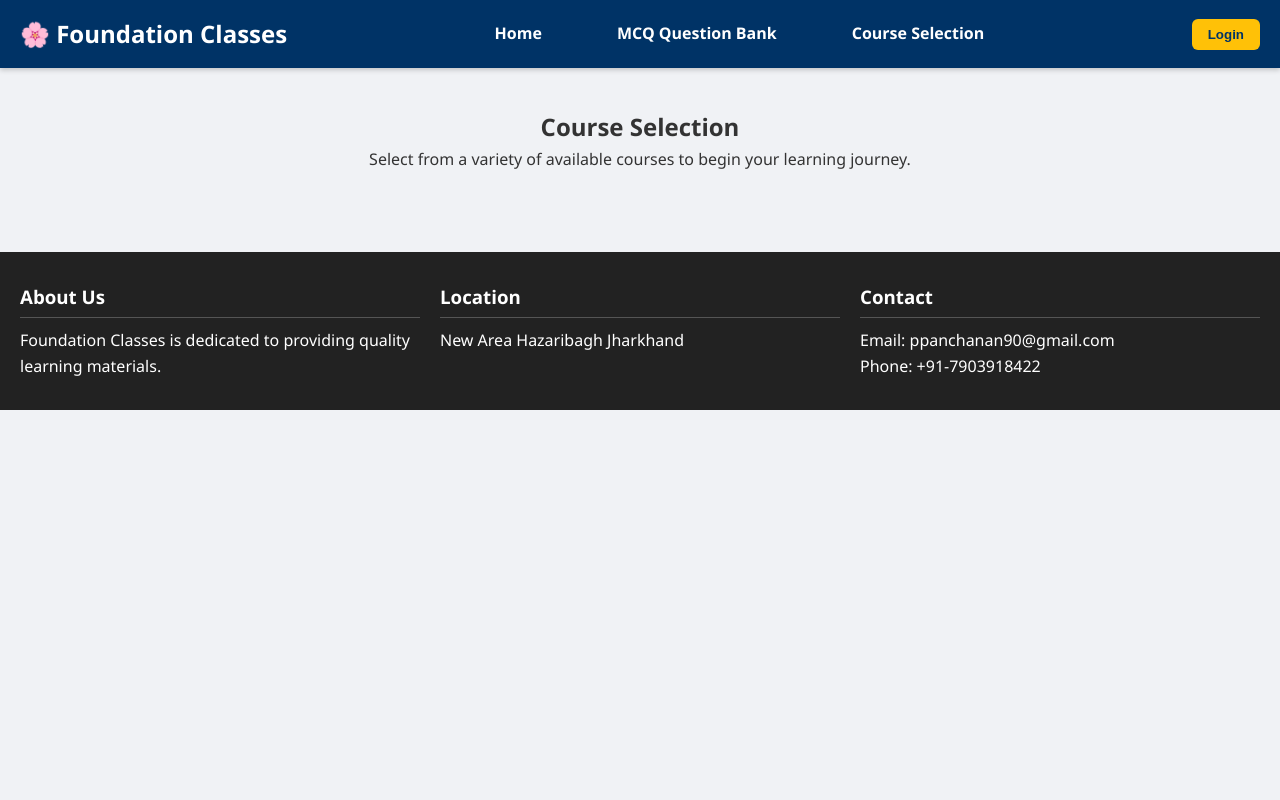
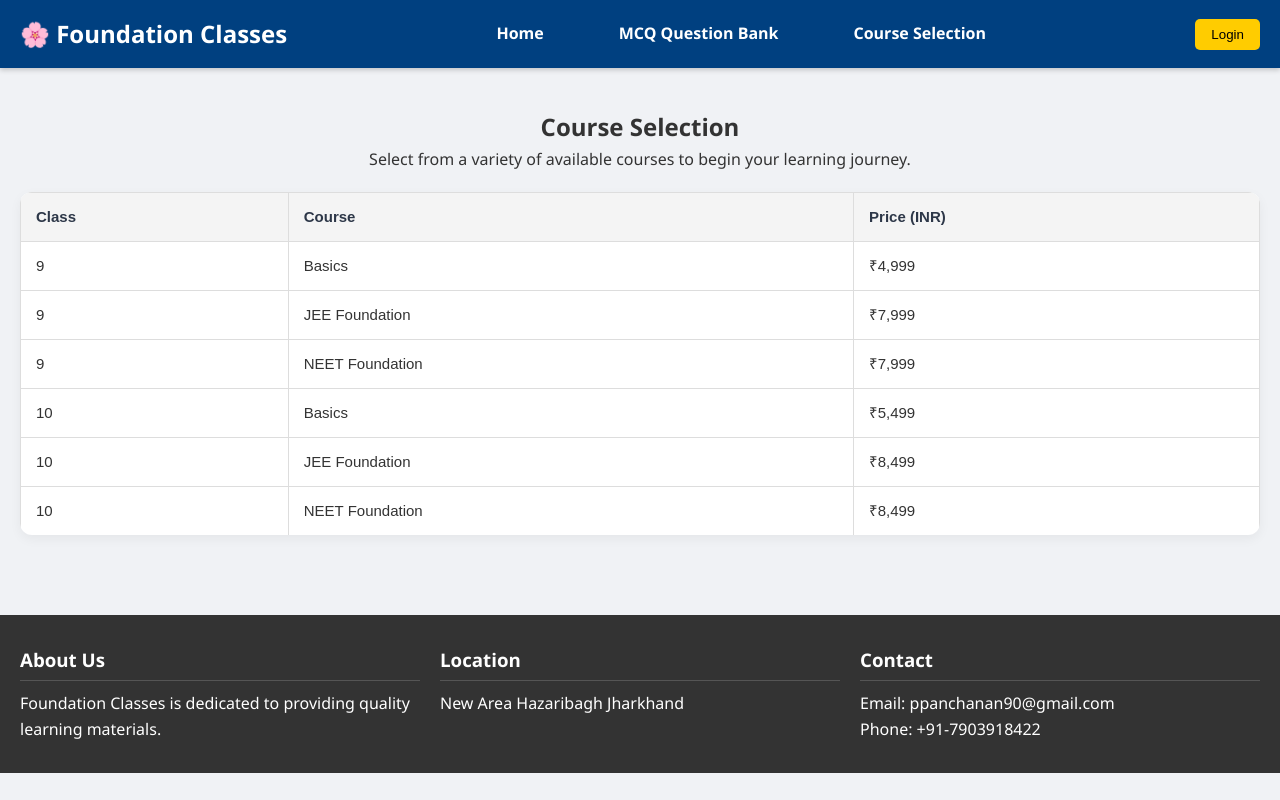
Before and after one commit to adityaprk3/foundation-classes, a plain HTML site: page courses.html in a window 1280 px wide. Drawn offline with Linux system fonts and the light colour scheme.

Commit message:
Updated  mcq page and course selection page
So basically i have updated the html css and added the links for the page along with price and course

```diff
--- a/courses.html
+++ b/courses.html
@@ -4,6 +4,29 @@
     <meta charset="UTF-8">
     <title>Course Selection</title>
     <link rel="stylesheet" href="style.css">
+    <style>
+        table {
+            width: 100%;
+            border-collapse: collapse;
+            margin-top: 20px;
+            font-family: Arial, sans-serif;
+        }
+
+        table th, table td {
+            padding: 12px 15px;
+            border: 1px solid #ddd;
+            text-align: left;
+        }
+
+        table th {
+            background-color: #f4f4f4;
+            font-weight: bold;
+        }
+
+        table tr:hover {
+            background-color: #f9f9f9;
+        }
+    </style>
 </head>
 <body>
 
@@ -27,7 +50,48 @@
     <main>
         <h2>Course Selection</h2>
         <p>Select from a variety of available courses to begin your learning journey.</p>
-        <!-- Add more content or course selection form here -->
+
+        <table>
+            <thead>
+                <tr>
+                    <th>Class</th>
+                    <th>Course</th>
+                    <th>Price (INR)</th>
+                </tr>
+            </thead>
+            <tbody>
+                <tr>
+                    <td>9</td>
+                    <td>Basics</td>
+                    <td>₹4,999</td>
+                </tr>
+                <tr>
+                    <td>9</td>
+                    <td>JEE Foundation</td>
+                    <td>₹7,999</td>
+                </tr>
+                <tr>
+                    <td>9</td>
+                    <td>NEET Foundation</td>
+                    <td>₹7,999</td>
+                </tr>
+                <tr>
+                    <td>10</td>
+                    <td>Basics</td>
+                    <td>₹5,499</td>
+                </tr>
+                <tr>
+                    <td>10</td>
+                    <td>JEE Foundation</td>
+                    <td>₹8,499</td>
+                </tr>
+                <tr>
+                    <td>10</td>
+                    <td>NEET Foundation</td>
+                    <td>₹8,499</td>
+                </tr>
+            </tbody>
+        </table>
     </main>
 
     <!-- Footer -->
--- a/style.css
+++ b/style.css
@@ -5,22 +5,16 @@
     box-sizing: border-box;
 }
 
-/* Base Styles */
 body {
-    font-family: 'Poppins', 'Segoe UI', Arial, sans-serif;
+    font-family: 'Segoe UI', Arial, sans-serif;
     background-color: #f0f2f5;
     color: #333;
     line-height: 1.6;
 }
 
-a {
-    text-decoration: none;
-    color: inherit;
-}
-
 /* Header */
 header {
-    background-color: #003366;
+    background-color: #004080;
     color: white;
     padding: 15px 20px;
     box-shadow: 0 2px 5px rgba(0,0,0,0.2);
@@ -34,7 +28,6 @@ header {
 
 .logo {
     font-size: 24px;
-    font-weight: bold;
 }
 
 .nav-links {
@@ -45,22 +38,20 @@ header {
 
 .nav-links a {
     color: white;
+    text-decoration: none;
     font-weight: bold;
-    transition: color 0.3s;
 }
 
 .nav-links a:hover {
     text-decoration: underline;
-    color: #ffc107;
 }
 
 .login-btn {
-    background-color: #ffc107;
-    color: #003366;
+    background-color: #ffcc00;
+    color: black;
     border: none;
     padding: 8px 16px;
-    border-radius: 6px;
-    font-weight: 600;
+    border-radius: 5px;
     cursor: pointer;
     transition: background-color 0.3s ease;
 }
@@ -106,12 +97,7 @@ main {
     margin: 0 auto 50px;
     max-width: 850px;
     box-shadow: 0 6px 25px rgba(0, 0, 0, 0.2);
-    transition: transform 0.3s ease, box-shadow 0.3s ease;
-}
-
-.what-we-offer:hover {
-    transform: translateY(-5px);
-    box-shadow: 0 10px 25px rgba(0, 0, 0, 0.25);
+    transition: all 0.3s ease;
 }
 
 .what-we-offer h3 {
@@ -138,28 +124,28 @@ main {
     text-align: left;
 }
 
-/* Digital Notes Link */
+/* Digital Notes */
 .digital-notes {
     display: flex;
     align-items: center;
-    justify-content: center;
-    background-color: #004d66;
+    gap: 10px;
+    background-color: #003344;
     padding: 15px;
-    border-radius: 8px;
+    border-radius: 5px;
     font-weight: bold;
     color: #ffc107;
+    justify-content: center;
     margin-top: 20px;
-    text-decoration: none;
-    transition: background-color 0.3s ease;
 }
 
-.digital-notes:hover {
-    background-color: #006080;
+.digital-notes img {
+    width: 30px;
+    height: 30px;
 }
 
 /* Footer */
 footer {
-    background-color: #222;
+    background-color: #333;
     color: white;
     padding: 30px 20px;
     margin-top: 40px;
@@ -215,7 +201,7 @@ footer {
 }
 
 .login-box button {
-    background-color: #003366;
+    background-color: #004080;
     color: white;
     border: none;
     padding: 10px;
@@ -226,7 +212,7 @@ footer {
 }
 
 .login-box button:hover {
-    background-color: #002244;
+    background-color: #003366;
 }
 
 .close-btn {
@@ -237,3 +223,40 @@ footer {
     color: #333;
     cursor: pointer;
 }
+/* Aesthetic Table Design */
+table {
+    width: 100%;
+    border-collapse: separate;
+    border-spacing: 0;
+    margin-top: 20px;
+    font-family: 'Segoe UI', Tahoma, Geneva, Verdana, sans-serif;
+    background-color: #ffffff;
+    border-radius: 12px;
+    overflow: hidden;
+    box-shadow: 0 4px 12px rgba(0, 0, 0, 0.05);
+}
+
+table thead {
+    background-color: #f5f8fa;
+}
+
+table th, table td {
+    padding: 16px 20px;
+    text-align: left;
+    font-size: 15px;
+    border-bottom: 1px solid #e2e8f0;
+}
+
+table th {
+    font-weight: 600;
+    color: #2d3748;
+}
+
+table tbody tr:hover {
+    background-color: #f0f4f8;
+    transition: background-color 0.2s ease-in-out;
+}
+
+table tbody tr:last-child td {
+    border-bottom: none;
+}
```
Also changed, not shown: index.html (+1 -4 lines), mcq.html (+60 -1 lines).
